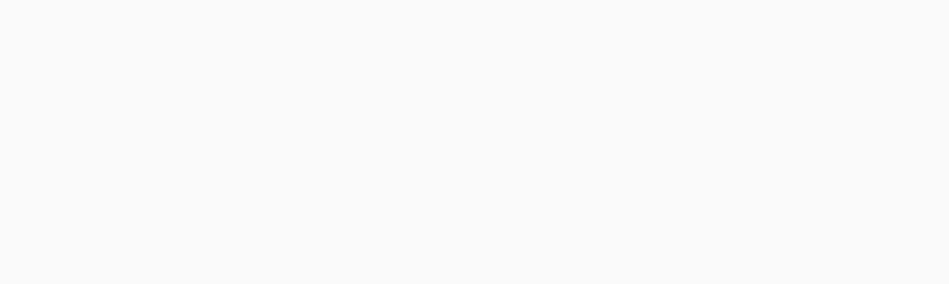
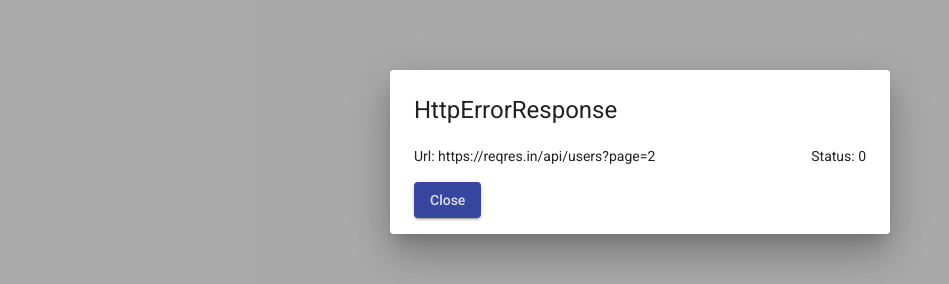
Before and after one commit to Atataika/my-app, an Angular app: page /sandbox/interceptor-logger in a window 1280 px wide. Both pictures are taken after a click on the button "Get data". Shown: the part 248-532 px from the top of the page, without its empty margins (0-949 px from the left). Built offline with nearby package versions, Linux system fonts and the light colour scheme; no server answers.

Commit message:
Add errorDialog component

```diff
--- a/src/app/core/interceptors/glb-interceptor.ts
+++ b/src/app/core/interceptors/glb-interceptor.ts
@@ -1,26 +1,26 @@
 import { HttpEvent, HttpHandler, HttpInterceptor, HttpRequest, HttpResponse } from '@angular/common/http';
 import { Injectable } from '@angular/core';
-import { Observable, of } from 'rxjs';
+import { Observable, throwError } from 'rxjs';
 import { catchError, tap } from 'rxjs/operators';
+import { ErrorDialogService } from 'src/app/shared/error-dialog/services/error-dialog.service';
 import { InterceptorStoreService } from '../store/impl/interceptor-store/interceptor-store.service';
 
 @Injectable()
 export class GlbInterceptor implements HttpInterceptor {
-  constructor(private store: InterceptorStoreService) {}
+  constructor(private interceptorStore: InterceptorStoreService, private errorDialog: ErrorDialogService) {}
 
   intercept(req: HttpRequest<any>, next: HttpHandler): Observable<HttpEvent<any>> {
     return next.handle(req).pipe(
       tap(res => {
         if (res instanceof HttpResponse) {
-          this.store.storeValue = res;
+          this.interceptorStore.setStoreValue(res);
         }
       }),
       catchError(err => {
-        this.store.storeValue = err;
-        return of(err);
+        this.interceptorStore.setStoreValue(err);
+        this.errorDialog.openDialog(err);
+        return throwError(err);
       })
     );
   }
 }
-
-// TODO: Сделать вывод попапа при ошибке. Сохранять все данные в сервис для последующего вывода данных в нужном компоненте.
--- a/src/app/core/store/impl/interceptor-store/interceptor-store.service.ts
+++ b/src/app/core/store/impl/interceptor-store/interceptor-store.service.ts
@@ -1,6 +1,7 @@
 import { HttpErrorResponse, HttpResponse } from '@angular/common/http';
 import { Injectable } from '@angular/core';
 import { BehaviorSubject, Observable } from 'rxjs';
+import { ResponseLog } from '../../models/response-log.model';
 import { StoreBaseService } from '../../store-base.service';
 
 @Injectable({
@@ -8,20 +9,27 @@ import { StoreBaseService } from '../../store-base.service';
 })
 export class InterceptorStoreService implements StoreBaseService {
   private storeState = new BehaviorSubject<any[]>([]);
-  public storeStateLoading = new BehaviorSubject<boolean>(false);
-  public get storeValueSnapshot(): any[] {
+  public isStoreLoading = new BehaviorSubject<boolean>(false);
+
+  public get storeValueSnapshot(): ResponseLog[] {
     return this.storeState.value;
   }
 
-  public get storeValue$(): Observable<any[]> {
+  public get storeValue$(): Observable<ResponseLog[]> {
     return this.storeState;
   }
 
-  public set storeValue(value: HttpResponse<any> | HttpErrorResponse) {
-    this.storeState.next([...this.storeState.value, value]);
+  public setStoreValue(res: HttpResponse<any> | HttpErrorResponse): void {
+    this.storeState.next([...this.storeState.value, this.mapResponse(res)]);
   }
 
-  public setStoreStateLoading(): any {
-    this.storeStateLoading.next(true);
+  public setStoreStateLoading(state: boolean): void {
+    this.isStoreLoading.next(state);
+  }
+
+  private mapResponse(response: HttpResponse<any> | HttpErrorResponse): ResponseLog {
+    const dateCreated = new Date().toISOString();
+
+    return { dateCreated, response };
   }
 }
--- /dev/null
+++ b/src/app/core/store/models/response-log.model.ts
@@ -0,0 +1,6 @@
+import { HttpErrorResponse, HttpResponse } from '@angular/common/http';
+
+export interface ResponseLog {
+  dateCreated: string;
+  response: HttpResponse<any> | HttpErrorResponse;
+}
--- a/src/app/core/store/store-base.service.ts
+++ b/src/app/core/store/store-base.service.ts
@@ -5,9 +5,13 @@ import { Observable } from 'rxjs';
   providedIn: 'root'
 })
 export abstract class StoreBaseService {
+  abstract isStoreLoading: any;
+
   abstract get storeValueSnapshot(): any[];
 
   abstract get storeValue$(): Observable<any[]>;
 
-  abstract set storeValue(value: any);
+  abstract setStoreValue(value: any): void;
+
+  abstract setStoreStateLoading(state: any): void;
 }
--- a/src/app/main/components/sandbox/components/interceptor-logger/interceptor-logger.component.ts
+++ b/src/app/main/components/sandbox/components/interceptor-logger/interceptor-logger.component.ts
@@ -1,4 +1,7 @@
+import { HttpErrorResponse, HttpResponse } from '@angular/common/http';
 import { Component, OnInit } from '@angular/core';
+import { Observable } from 'rxjs';
+import { filter } from 'rxjs/operators';
 import { InterceptorStoreService } from 'src/app/core/store/impl/interceptor-store/interceptor-store.service';
 
 @Component({
@@ -7,11 +10,30 @@ import { InterceptorStoreService } from 'src/app/core/store/impl/interceptor-sto
   styleUrls: ['./interceptor-logger.component.scss']
 })
 export class InterceptorLoggerComponent implements OnInit {
-  constructor(private testStore: InterceptorStoreService) {}
+  public httpResArr: Observable<HttpResponse<any[]>>;
+  public httpErrResArr: HttpErrorResponse[];
 
-  ngOnInit(): void {}
+  constructor(private interceptorStore: InterceptorStoreService) {}
+
+  ngOnInit(): void {
+    this.getResponsesFromStore$();
+  }
 
   testStoreFunc() {
-    this.testStore.storeValue$.subscribe(res => console.log('FROM STORE', res));
+    this.interceptorStore.storeValue$.subscribe(res => console.log('FROM STORE', res));
+  }
+
+  // private getResponsesFromStore$(sortTipe: any): HttpResponse<any> | HttpErrorResponse {
+  private getResponsesFromStore$(): any {
+    return this.interceptorStore.storeValue$
+      .pipe(
+        filter(item => {
+          console.log(item);
+          return item instanceof HttpErrorResponse;
+        })
+      )
+      .subscribe(res => console.log(res));
+    // return this.interceptorStore.storeValue$.pipe(filter(item => item instanceof HttpErrorResponse));
+    // return this.interceptorStore.storeValue$.pipe(filter(item => item instanceof sortTipe));
   }
 }
--- /dev/null
+++ b/src/app/shared/error-dialog/error-dialog.component.html
@@ -0,0 +1,17 @@
+<div mat-dialog-title>
+  <h1>{{ data.name }}</h1>
+</div>
+
+<div mat-dialog-content
+  class="content">
+  <div class="content__url">
+    <span>Url: {{data.url}}</span>
+    <span>Status: {{data.status}}</span>
+  </div>
+</div>
+
+<div mat-dialog-actions>
+  <button color="primary"
+    mat-raised-button
+    (click)="onDialogClose()">Close</button>
+</div>
--- /dev/null
+++ b/src/app/shared/error-dialog/error-dialog.component.scss
@@ -0,0 +1,10 @@
+:host {
+  display: block;
+}
+
+.content {
+  &__url {
+    display: flex;
+    justify-content: space-between;
+  }
+}
--- /dev/null
+++ b/src/app/shared/error-dialog/error-dialog.component.ts
@@ -0,0 +1,19 @@
+import { HttpErrorResponse } from '@angular/common/http';
+import { Component, Inject } from '@angular/core';
+import { MatDialogRef, MAT_DIALOG_DATA } from '@angular/material/dialog';
+
+@Component({
+  selector: 'app-error-dialog',
+  templateUrl: './error-dialog.component.html',
+  styleUrls: ['./error-dialog.component.scss']
+})
+export class ErrorDialogComponent {
+  constructor(
+    @Inject(MAT_DIALOG_DATA) public data: HttpErrorResponse,
+    private dialogRef: MatDialogRef<ErrorDialogComponent>
+  ) {}
+
+  onDialogClose() {
+    this.dialogRef.close();
+  }
+}
--- /dev/null
+++ b/src/app/shared/error-dialog/services/error-dialog.service.ts
@@ -0,0 +1,16 @@
+import { HttpErrorResponse } from '@angular/common/http';
+import { Injectable } from '@angular/core';
+import { MatDialog } from '@angular/material/dialog';
+import { ErrorDialogComponent } from '../error-dialog.component';
+
+@Injectable()
+export class ErrorDialogService {
+  constructor(public dialog: MatDialog) {}
+
+  public openDialog(data: HttpErrorResponse): void {
+    this.dialog.open(ErrorDialogComponent, {
+      width: '500px',
+      data
+    });
+  }
+}
```
Also changed, not shown: src/app/shared/shared.module.ts (+7 -4 lines), 1 other file (tests, documents, lock files or other folders).
